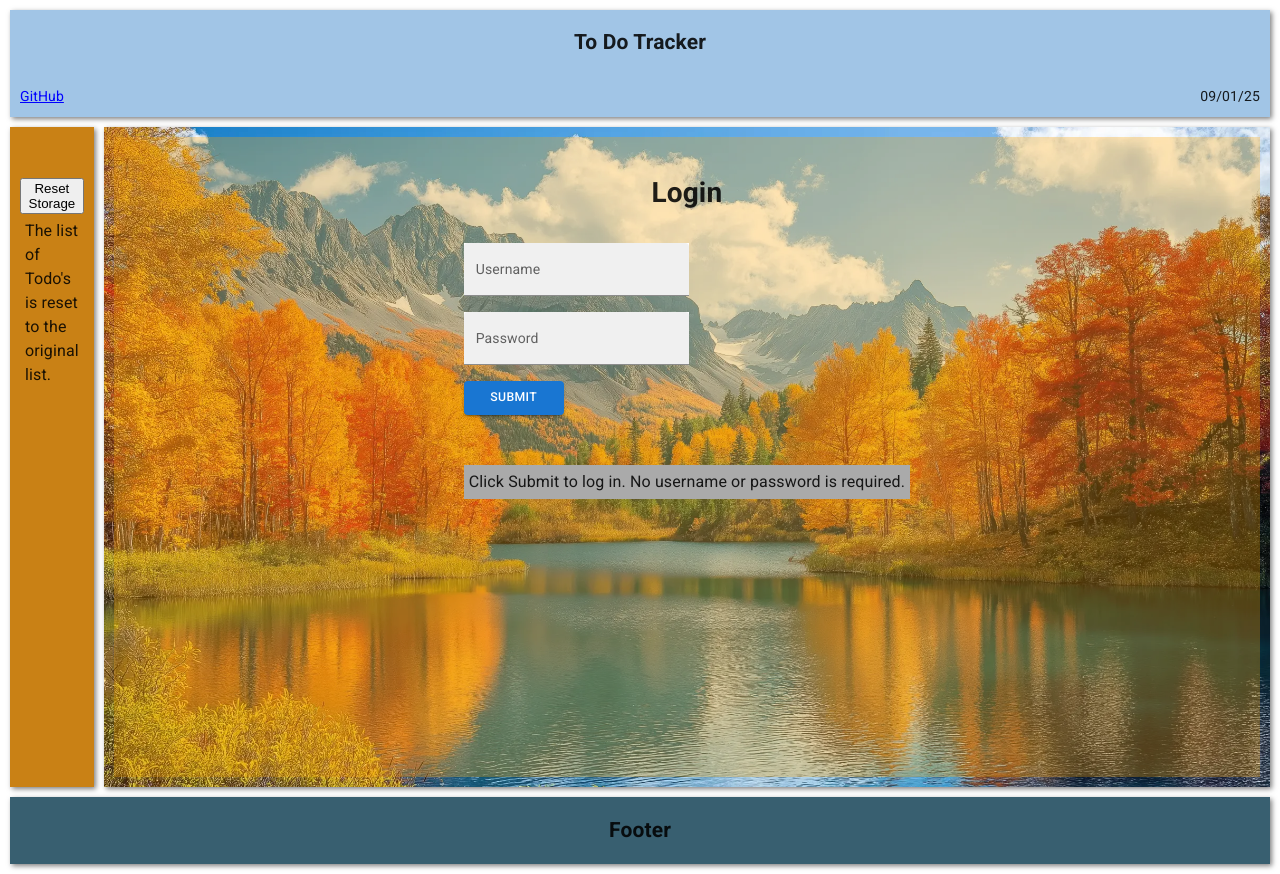
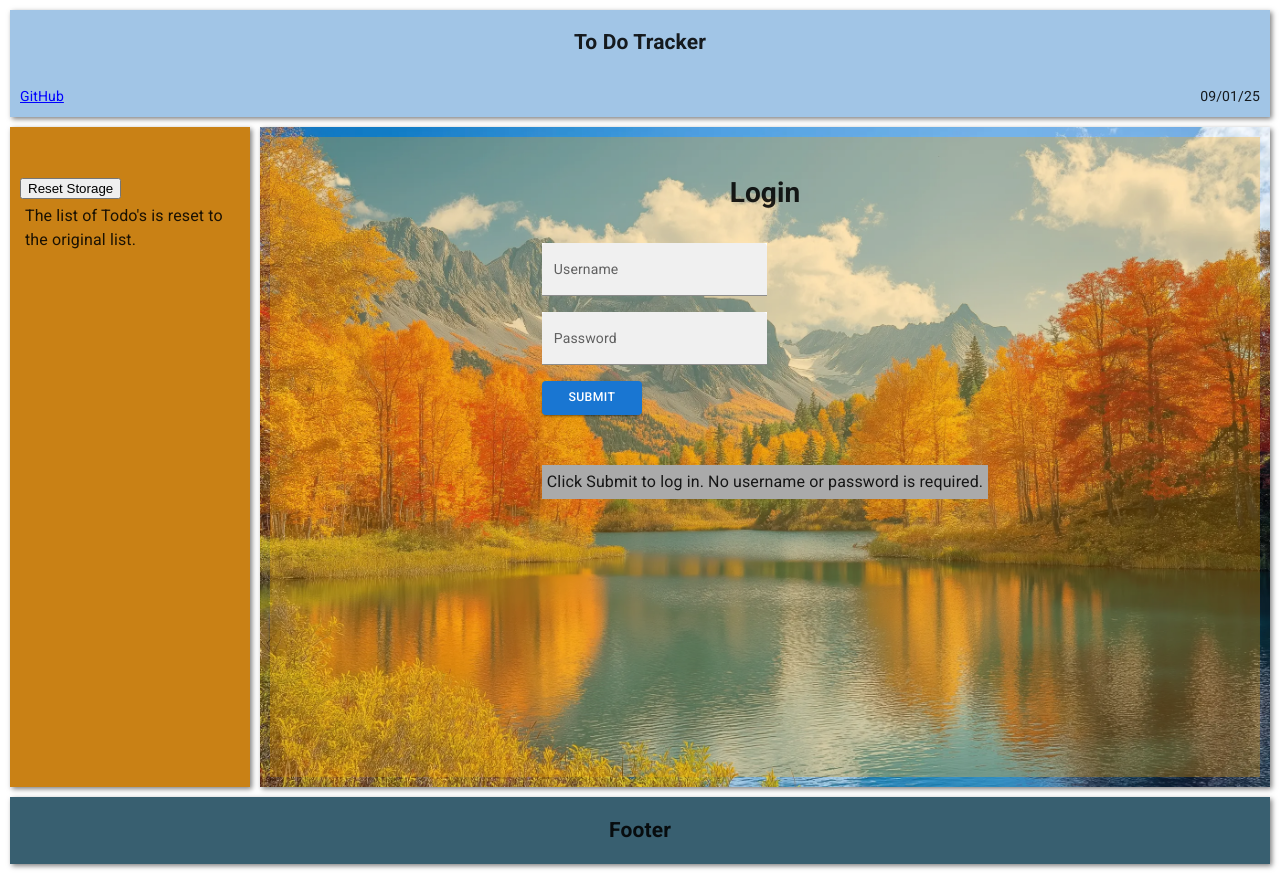
Before and after one commit to bloppo/todo-tracker2, a React (Vite) app: page /login in a window 1280 px wide. Built offline with nearby package versions, Linux system fonts and the light colour scheme.

Commit message:
9th Commit - Styling issues

```diff
--- a/src/index.css
+++ b/src/index.css
@@ -107,7 +107,7 @@ Button:hover {
 }
 
 .sidebar {
-    width: 200px;
+    min-width: 30vh;
     min-height: 25vh;
     flex:1;
     padding: 10px;
@@ -316,8 +316,6 @@ nav {
         /*max-height:300px;*/
         padding: 4px;
         box-sizing: border-box;
-        overflow-y:auto;
-
     }
 
     .content {
```
